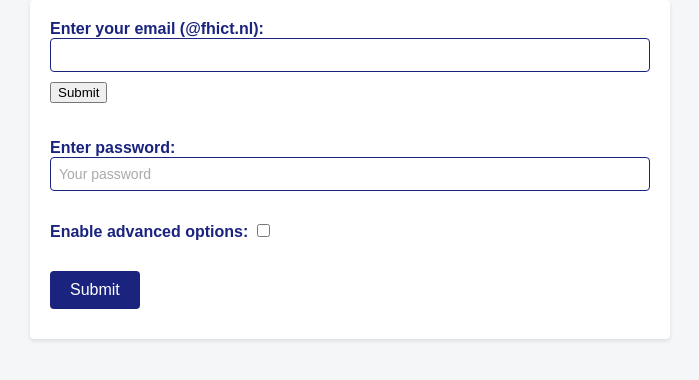
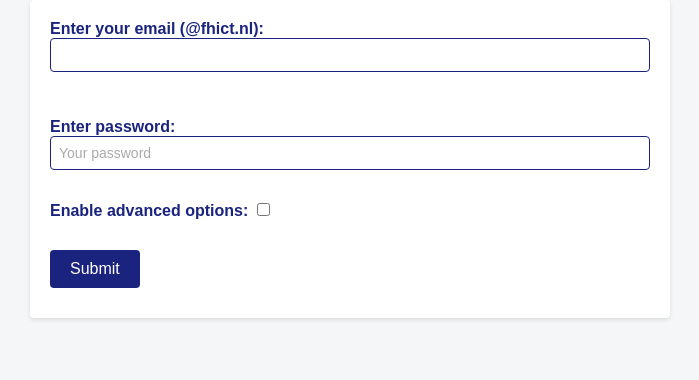
Before and after one commit to HerrForehead/dashboard-turnkey, a Flask app: page / in a window 1280 px wide. Shown: the part 120-500 px from the top of the page, without its empty margins (290-989 px from the left). Run offline with Flask 3, Linux system fonts and the light colour scheme.

Commit message:
wrong button, gpt

```diff
--- a/templates/index.html
+++ b/templates/index.html
@@ -110,7 +110,6 @@
         <label for="email">Enter your email (@fhict.nl):</label>
         <input type="email" name="email" id="email" required>
       </div>
-      <input type="submit" name="file_submit" value="Submit">
     </form>
 
     <script>
```
